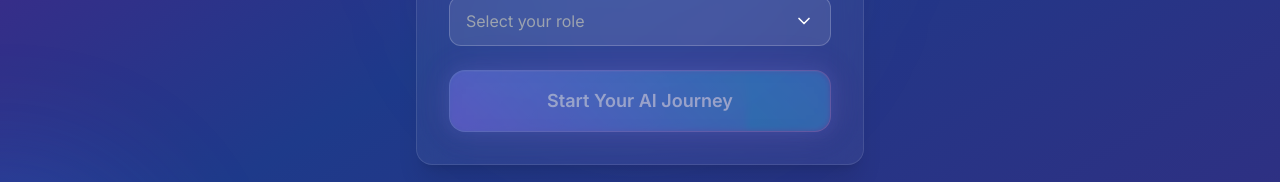
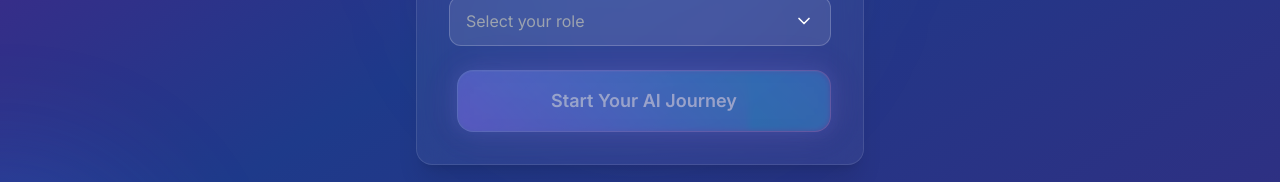
Before and after one commit to Ash0w0/AI_Readiness_App, a React (Vite) app: page / in a window 1280 px wide. Shown: the part 471-653 px from the top of the page. Built offline with nearby package versions, Linux system fonts and the light colour scheme.

Commit message:
Move Journey Button to Prevent Overlap

```diff
--- a/src/pages/LoginPage.tsx
+++ b/src/pages/LoginPage.tsx
@@ -156,6 +156,8 @@ export function LoginPage({ onLogin }: LoginPageProps) {
               )}
             </div>
 
+            {/* Journey Button Container with Right Margin */}
+            <div className="pl-2">
               <AnimatedButton
                 type="submit"
                 size="lg"
@@ -165,6 +167,7 @@ export function LoginPage({ onLogin }: LoginPageProps) {
               >
                 Start Your AI Journey
               </AnimatedButton>
+            </div>
           </form>
         </GlassCard>
 
```
Lines whose indentation alone changed are shown as unchanged.
